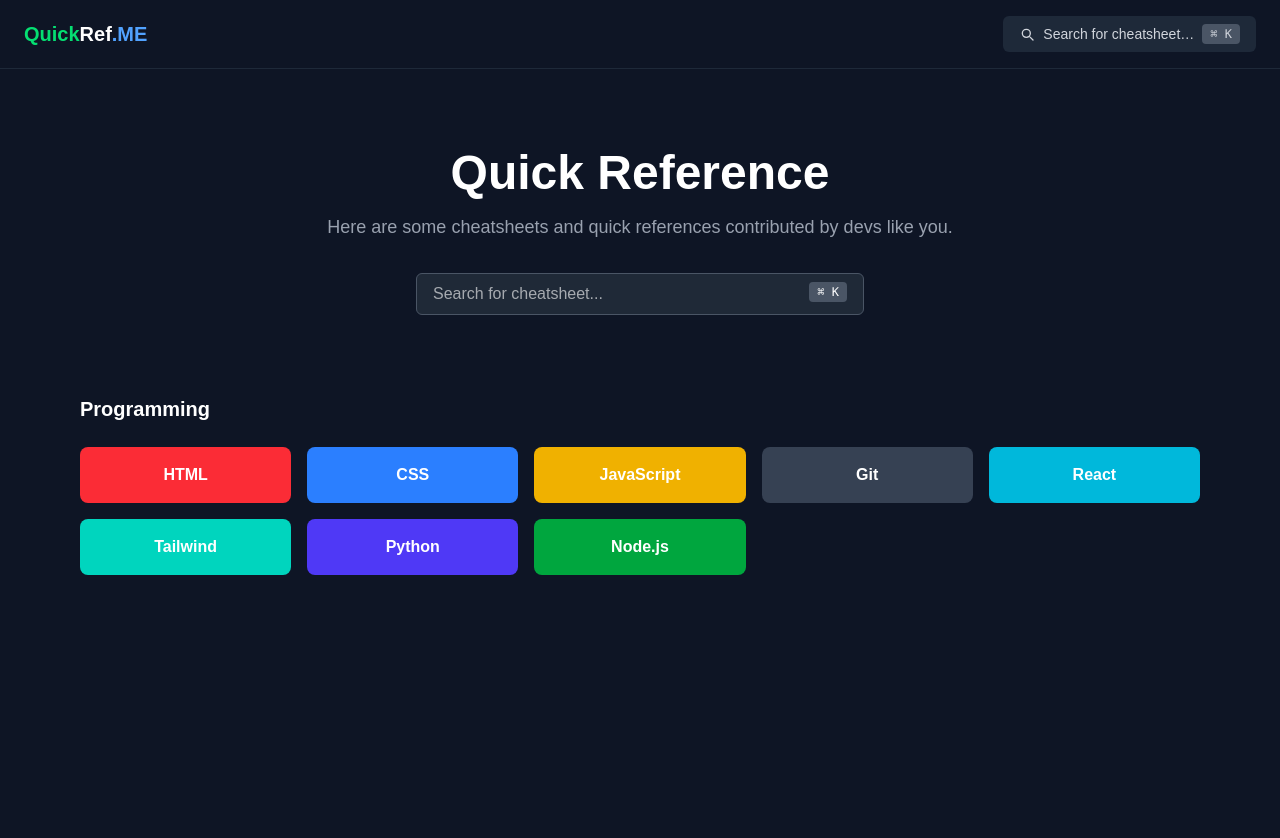
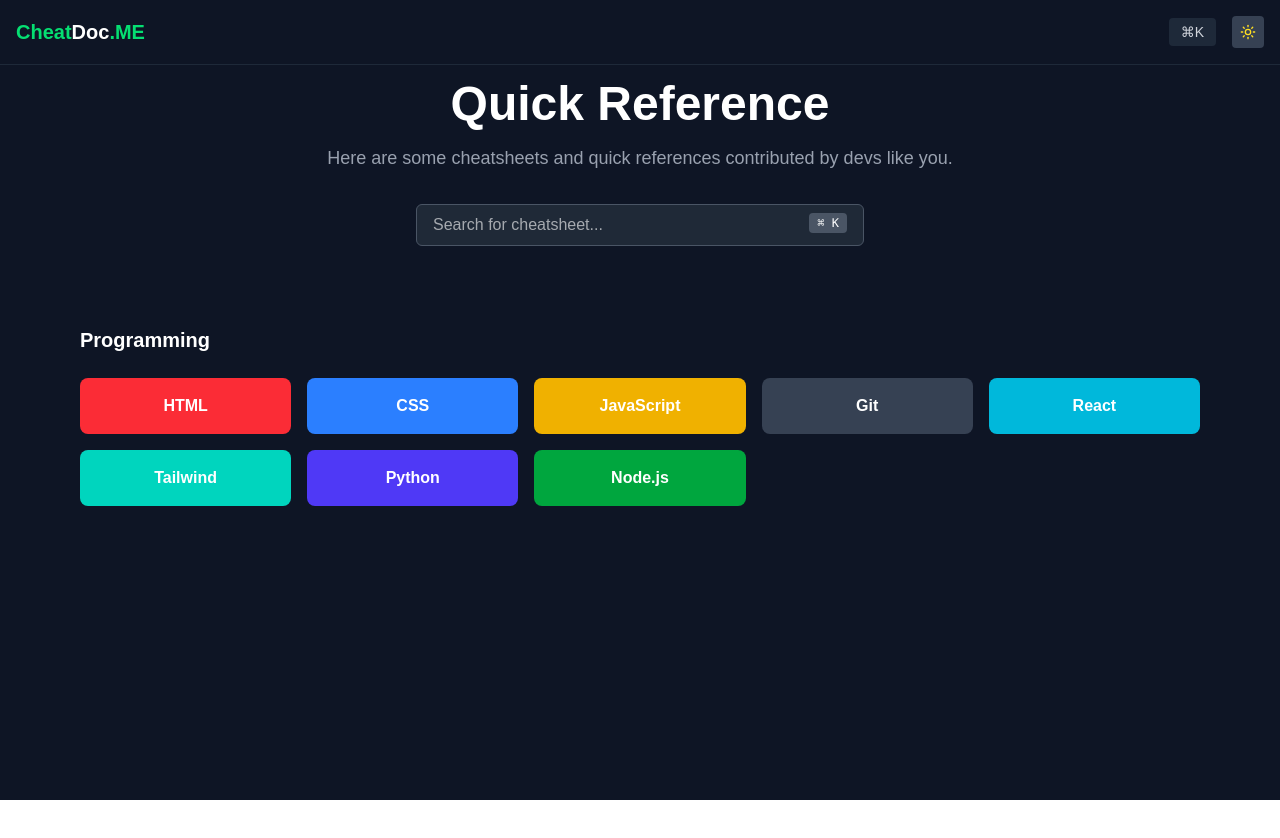
Before and after one commit to luiscolon0426/cheat-doc, a Next.js app in the folder cheat-doc/: page / in a window 1280 px wide. Shown: the top 838 px of the page. After the commit the page ends 800 px from the top, so only its background shows below. Built offline with nearby package versions, Linux system fonts and the light colour scheme.

Commit message:
added dark mode feat

```diff
--- a/cheat-doc/package.json
+++ b/cheat-doc/package.json
@@ -9,7 +9,9 @@
     "lint": "next lint"
   },
   "dependencies": {
+    "framer-motion": "^12.7.3",
     "fuse.js": "^7.1.0",
+    "lucide-react": "^0.488.0",
     "next": "15.3.0",
     "react": "^19.0.0",
     "react-dom": "^19.0.0"
--- a/cheat-doc/src/app/components/Header.tsx
+++ b/cheat-doc/src/app/components/Header.tsx
@@ -1,55 +1,47 @@
 "use client";
+import Link from "next/link";
 import { useEffect, useState } from "react";
-import SearchModal from "./searchModal";
+import { Sun, Moon } from "lucide-react";
 
 export default function Header() {
-  const [showModal, setShowModal] = useState(false);
+  const [darkMode, setDarkMode] = useState(true);
 
-  // ⌘K shortcut opens the modal
   useEffect(() => {
-    const handleKey = (e: KeyboardEvent) => {
-      if ((e.metaKey || e.ctrlKey) && e.key.toLowerCase() === "k") {
-        e.preventDefault();
-        setShowModal((prev) => !prev);
-      }
-    };
-    window.addEventListener("keydown", handleKey);
-    return () => window.removeEventListener("keydown", handleKey);
-  }, []);
+    document.documentElement.classList.toggle("dark", darkMode);
+  }, [darkMode]);
 
   return (
-    <>
-      <header className="sticky top-0 z-50 bg-[#0e1525] border-b border-gray-800 px-6 py-4 flex justify-between items-center">
-        <h1 className="text-white text-xl font-bold">
-          <span className="text-green-400">Quick</span>Ref
-          <span className="text-blue-400">.ME</span>
-        </h1>
+    <header className="fixed top-0 left-0 right-0 z-50 bg-[#0e1525] border-b border-gray-800">
+      <div className="max-w-7xl mx-auto px-4 py-4 flex justify-between items-center">
+        <Link href="/" className="text-xl font-bold text-green-400">
+          Cheat<span className="text-white">Doc</span>.ME
+        </Link>
 
-        <button
-          onClick={() => setShowModal(true)}
-          className="flex items-center gap-2 px-4 py-2 bg-gray-800 text-sm text-gray-300 rounded-md hover:bg-gray-700 transition"
-        >
-          <svg
-            className="w-4 h-4"
-            fill="none"
-            stroke="currentColor"
-            strokeWidth="2"
-            viewBox="0 0 24 24"
+        <div className="flex items-center gap-2">
+          <button
+            className="bg-gray-800 text-sm text-gray-300 px-3 py-1 rounded hover:bg-gray-700"
+            onClick={() => {
+              const event = new KeyboardEvent("keydown", {
+                key: "k",
+                metaKey: true,
+              });
+              window.dispatchEvent(event);
+            }}
           >
-            <path
-              strokeLinecap="round"
-              strokeLinejoin="round"
-              d="M21 21l-4.35-4.35M5 11a6 6 0 1112 0 6 6 0 01-12 0z"
-            />
-          </svg>
-          Search for cheatsheet…
-          <kbd className="ml-auto bg-gray-600 px-2 py-0.5 rounded text-xs">
-            ⌘ K
-          </kbd>
-        </button>
-      </header>
-
-      {showModal && <SearchModal close={() => setShowModal(false)} />}
-    </>
+            ⌘K
+          </button>
+          <button
+            onClick={() => setDarkMode(!darkMode)}
+            className="ml-2 p-2 rounded bg-gray-700 hover:bg-gray-600 transition"
+          >
+            {darkMode ? (
+              <Sun className="w-4 h-4 text-yellow-300" />
+            ) : (
+              <Moon className="w-4 h-4 text-blue-300" />
+            )}
+          </button>
+        </div>
+      </div>
+    </header>
   );
 }
--- a/cheat-doc/tailwind.config.js
+++ b/cheat-doc/tailwind.config.js
@@ -1,5 +1,6 @@
 /** @type {import('tailwindcss').Config} */
 module.exports = {
+    darkMode: "class",
     content: [
         "./pages/**/*.{js,ts,jsx,tsx}",
         "./components/**/*.{js,ts,jsx,tsx}"
```
Also changed, not shown: 1 other file (tests, documents, lock files or other folders).
